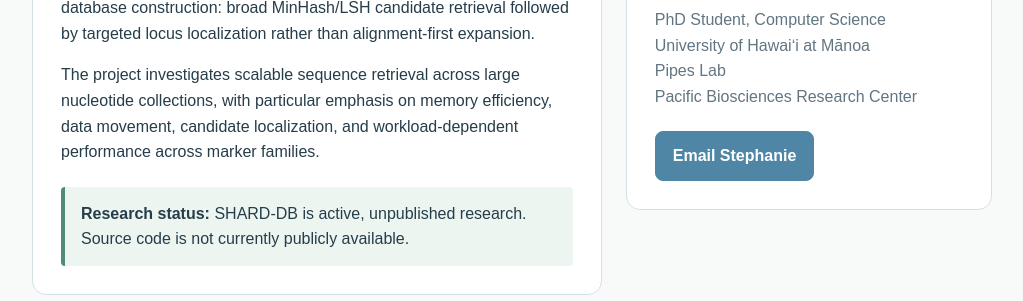
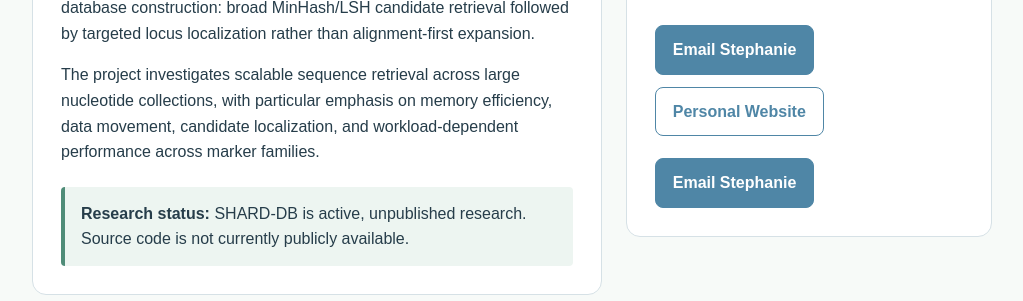
Before and after one commit to ssteph-sudo/shard-DB-web, a plain HTML site: page index.html in a window 1280 px wide. Shown: the part 499-800 px from the top of the page, without its empty margins (128-1151 px from the left). Drawn offline with Linux system fonts and the light colour scheme.

Commit message:
Update index.html

```diff
--- a/index.html
+++ b/index.html
@@ -230,12 +230,37 @@
 
         <span class="person-name">Stephanie Murray</span>
 
-        <div class="contact">
-          PhD Student, Computer Science<br>
-          University of Hawaiʻi at Mānoa<br>
-          Pipes Lab<br>
-          Pacific Biosciences Research Center
-        </div>
+<div class="button-row">
+
+  <a
+
+    class="button primary"
+
+    href="mailto:stephanie.murray@hawaii.edu"
+
+  >
+
+    Email Stephanie
+
+  </a>
+
+  <a
+
+    class="button"
+
+    href="https://stephaniemurray.org"
+
+    target="_blank"
+
+    rel="noopener noreferrer"
+
+  >
+
+    Personal Website
+
+  </a>
+
+</div>
 
         <div class="button-row">
           <a
```
